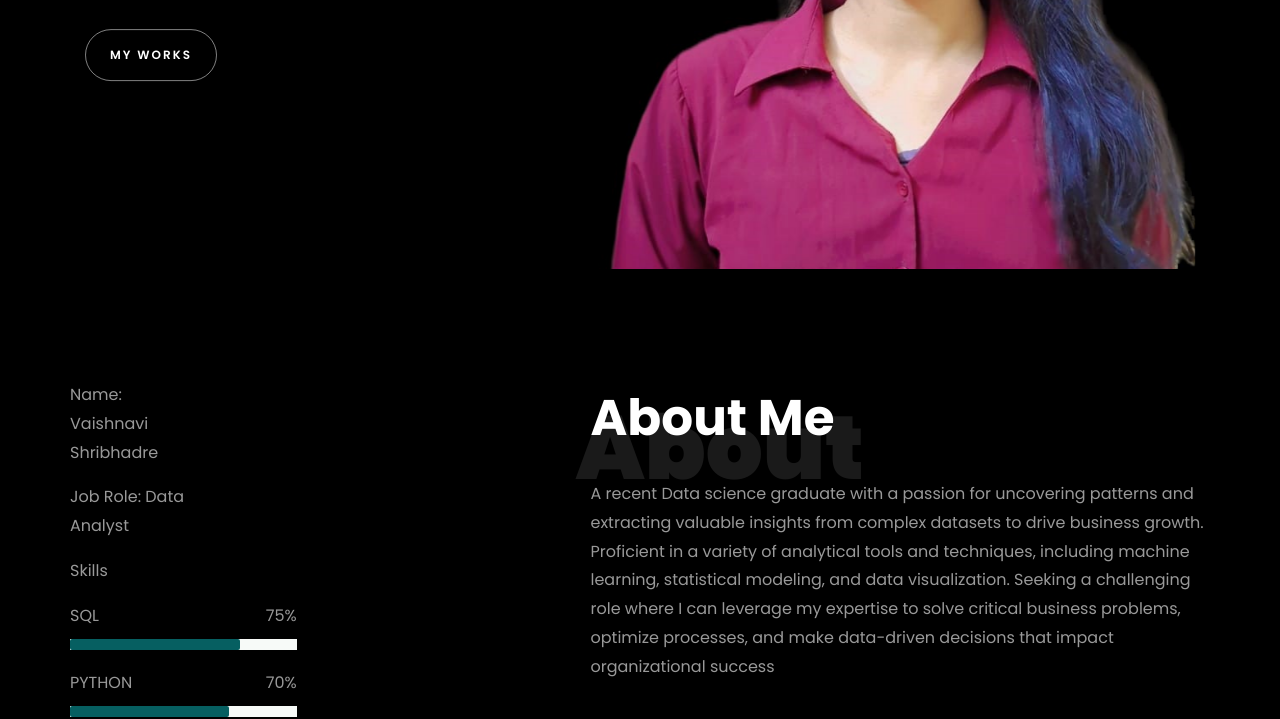
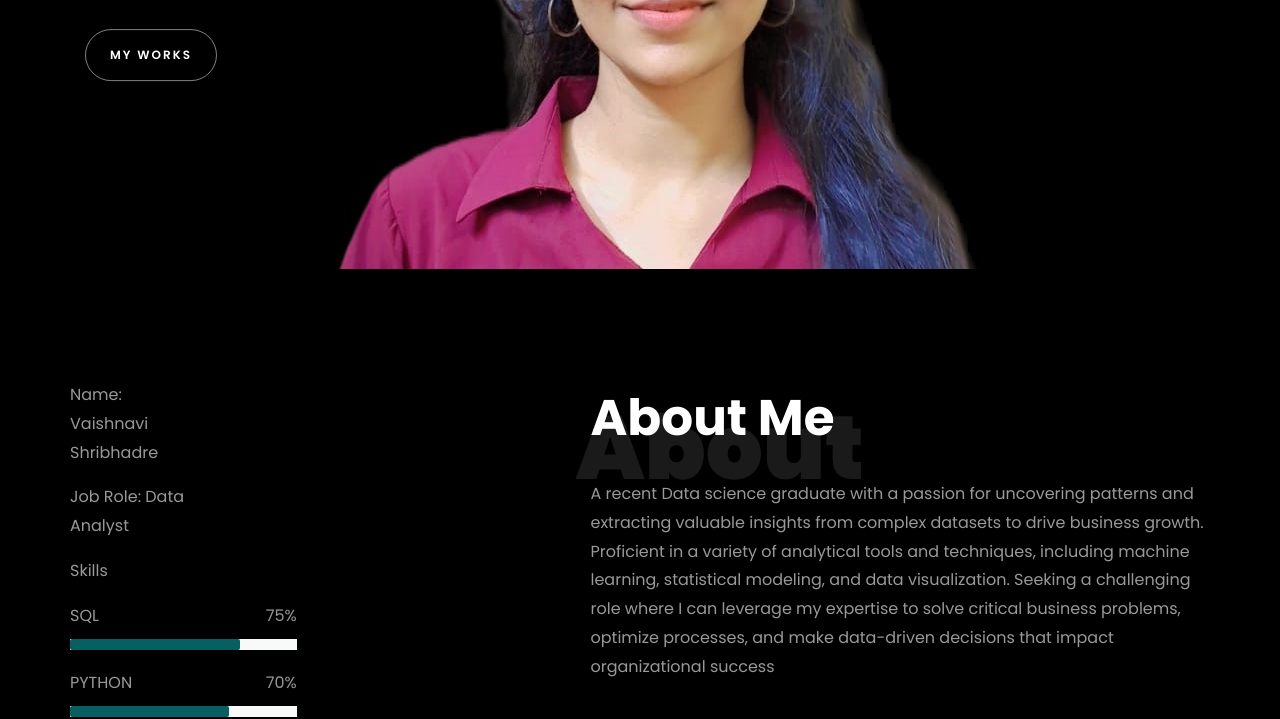
Before and after one commit to vysh021/vaishnavishreebhadre.github.io, a plain HTML site: page index.html in a window 1280 px wide. Shown: the part 481-1200 px from the top of the page. Drawn offline with Linux system fonts and the light colour scheme; files whose address does not match are found by name.

Commit message:
intial commit

```diff
--- a/index.html
+++ b/index.html
@@ -140,10 +140,11 @@
 	      	<div class="overlay"></div>
 	         <div class="container">
 	          <div class="row d-md-flex no-gutters slider-text align-items-end justify-content-end" data-scrollax-parent="true">
-				<img class="img-fluid" src="images/my234.jpg">
-	          	<div class="one-third js-fullheight order-md-last img" style="background-image:url('');">
+				<!-- <img class="img-fluid" src="images/my234.jpg"> -->
+	          	<!-- <div class="" style="background-image:url('images/my234.jpg');">
 	          	 <div class="overlay"></div>
-	          	</div>
+	          	</div>-->
+				<div class="col-auto mx-auto mb-3"><img class="order-md-last img" src="images/my234.jpg" /></div>
 		          <div class="one-forth d-flex  align-items-center ftco-animate" data-scrollax=" properties: { translateY: '70%' }">
 		          	<div class="text">
 		          		<span clas0s="subheading" ><h2>Hello! </h2></span>
```
